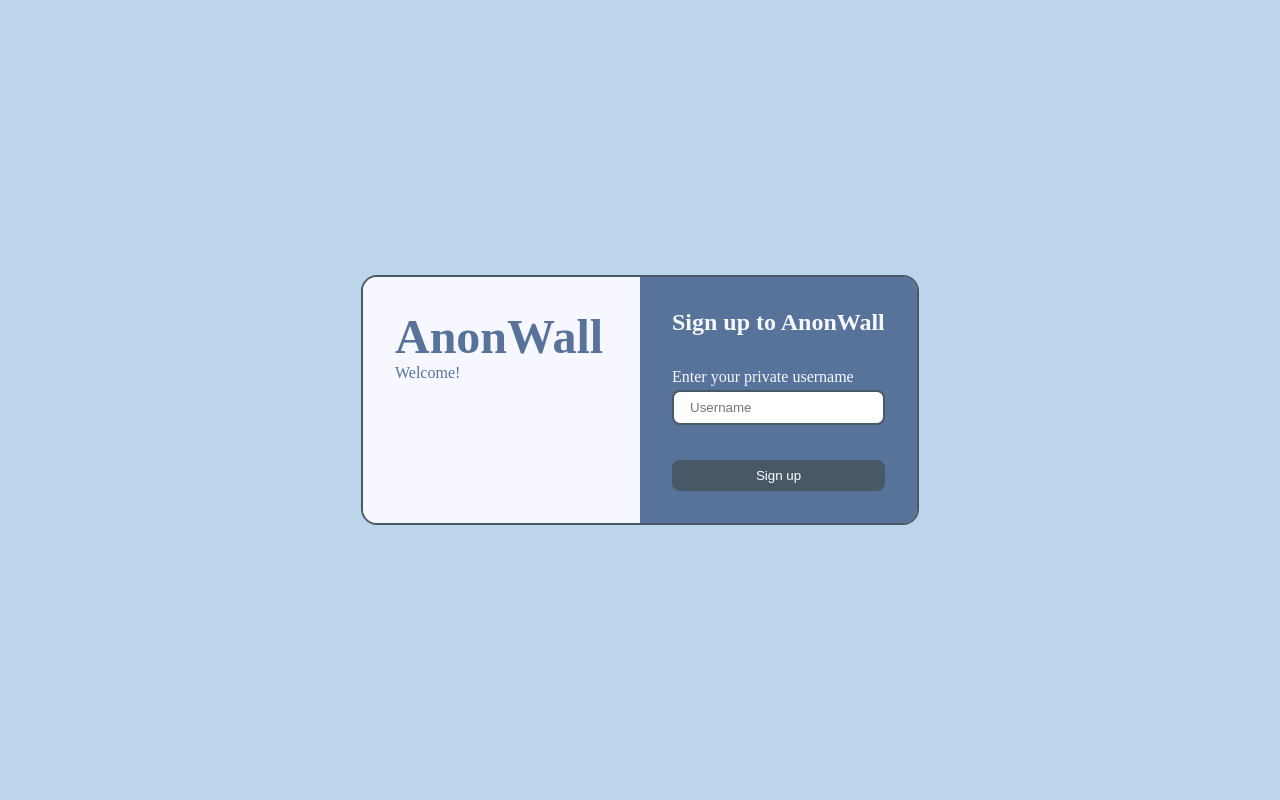
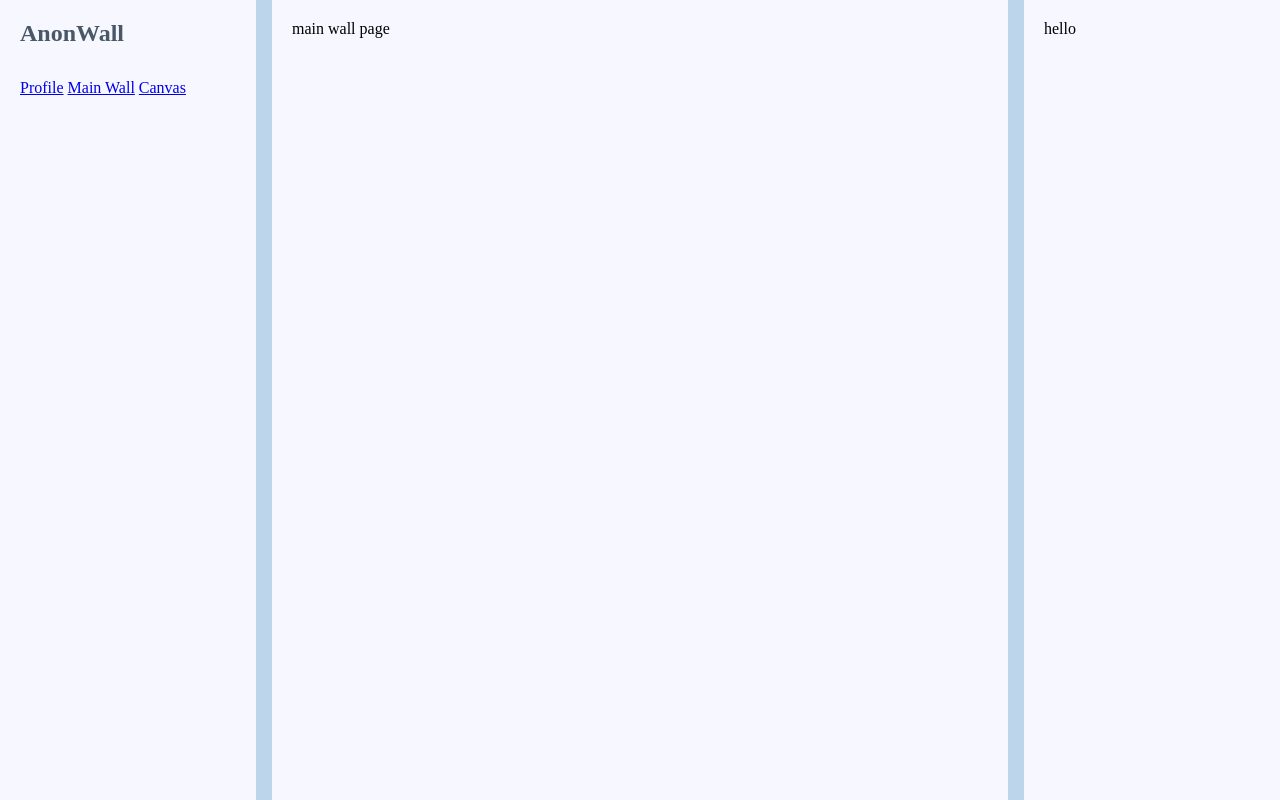
Before and after one commit to res-londres/anon-wall, a Flask app: page / in a window 1280 px wide. Run offline with Flask 3, Linux system fonts and the light colour scheme; some libraries are stand-ins or nearby versions.

Commit message:
feat: add basic main screen
- 3-grid: left-sidebar (navigation); content; right-sidebar (communication)

```diff
--- a/static/style.css
+++ b/static/style.css
@@ -117,6 +117,39 @@
         grid-template-rows: 35% 1fr;
     }
 }
+
+/* ----------! MAIN !---------- */
+#main-container {
+    background: #bdd5eaff;
+    display: grid;
+    gap: 1rem;
+    grid-template-columns: 20% 1fr 20%;
+    min-height: 100vh;
+}
+/* ----- left-sidebar -----*/
+.left-sidebar {
+    background: #f7f7ffff;
+    display: flex;
+    flex-direction: column;
+    gap: 2rem;
+    padding: 1.25rem;
+}
+.left-sidebar h1 {
+    color: #495867ff;
+}
+/* --- nav --- */
+
+/* ----- content ------ */
+.content {
+    background: #f7f7ffff;
+    padding: 1.25rem;
+}
+/* ----- right-sidebar ----- */
+.right-sidebar {
+    background: #f7f7ffff;
+    padding: 1.25rem;
+}
+
 /*
 --blue-slate: #495867ff;
 --glaucous: #577399ff;
--- a/templates/index.html
+++ b/templates/index.html
@@ -7,12 +7,14 @@
     <title>AnonWall</title>
 </head>
 <body>
+    <!-- Loading Screen -->
     <div id="loading-container" style="display:none;">
         <div class="loading-card">
             <div class="loading-spinner"></div>
         </div>
     </div>
-    <div id="login-container" >
+    <!-- Login Screen -->
+    <div id="login-container" style="display:none;">
         <div class="login-card">
             <div class="card-left">
                 <h1>AnonWall</h1>
@@ -27,6 +29,31 @@
             </div>
         </div>
     </div>
+    <!-- Main Screen -->
+     <main id="main-container">
+        <section class="left-sidebar">
+            <h1>AnonWall</h1>
+            <nav>
+                <a href="#" data-page="profile">Profile</a>
+                <a href="#" data-page="main-wall" class="active">Main Wall</a>
+                <a href="#" data-page="canvas">Canvas</a>
+            </nav>
+        </section>
+        <section class="content">
+            <div id="page-profile" class="page-content" style="display:none;">
+                profile page
+            </div>
+            <div id="page-main-wall" class="page-content">
+                main wall page
+            </div>
+            <div id="page-canvas" class="page-content" style="display:none;">
+                canvas page
+            </div>
+        </section>
+        <section class="right-sidebar">
+            hello
+        </section>
+     </main>
 
     <script src="https://cdn.socket.io/4.7.2/socket.io.min.js"></script>
     <script src="static/script.js"></script>
```
